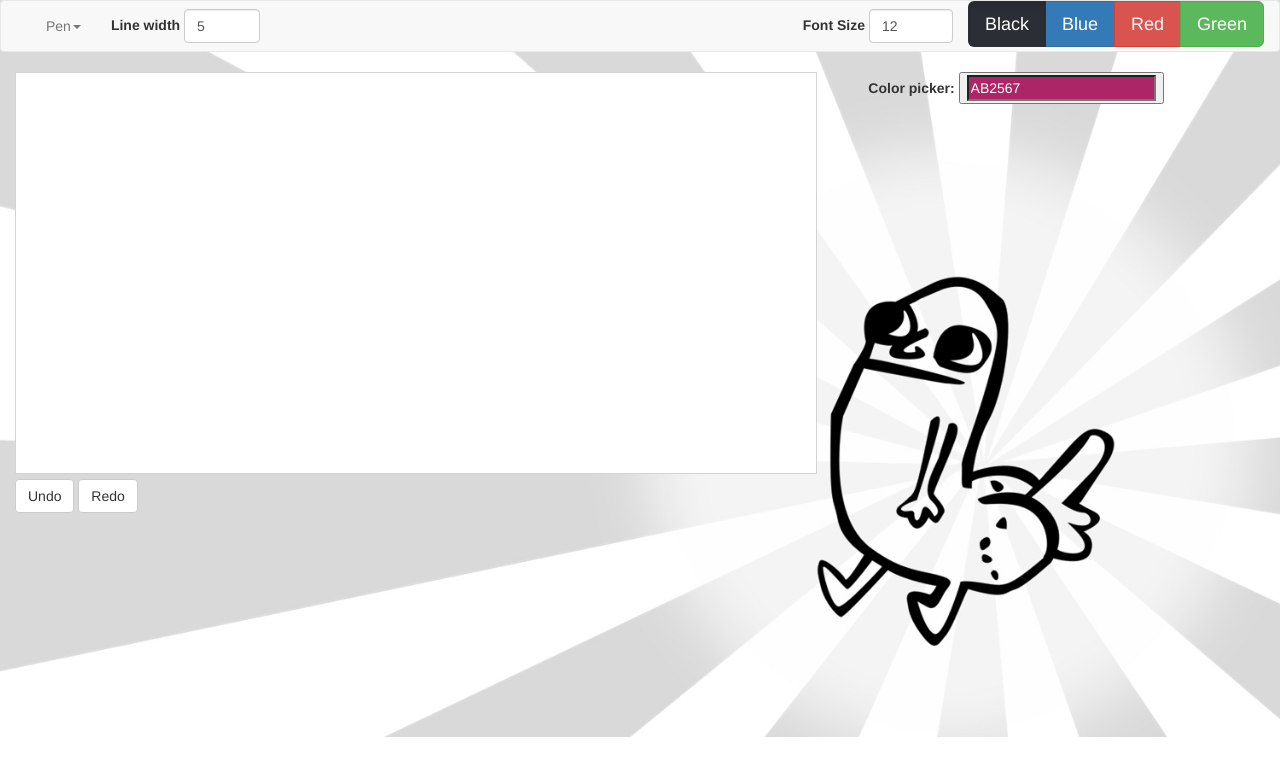
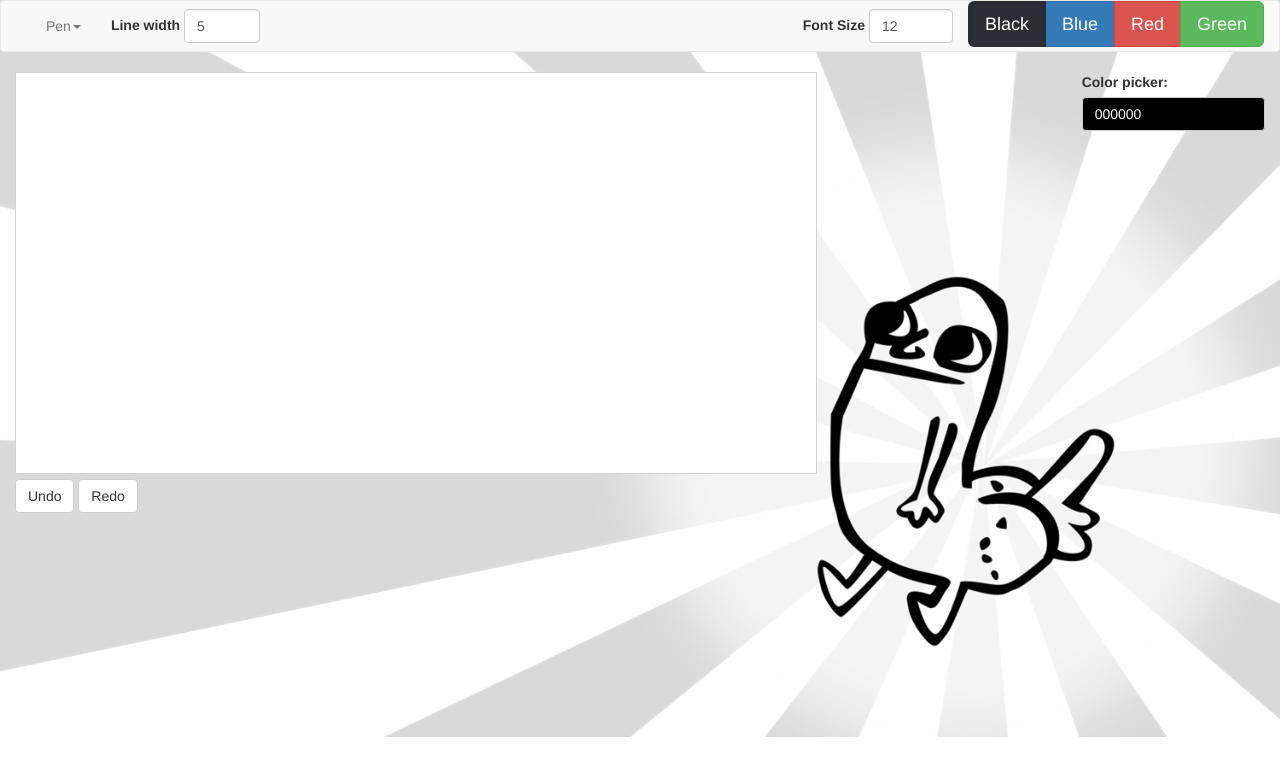
Before and after one commit to oliolafs94/VefforritunPaint, a website: page client/index.html in a window 1280 px wide. Drawn offline with nearby package versions, Linux system fonts and the light colour scheme.

Commit message:
colorpicker css refactored

```diff
--- a/client/index.html
+++ b/client/index.html
@@ -71,15 +71,14 @@
 
     <div class="container-fluid">
       <div class="row">
-        <div class="col-lg-8 col-md-8">
+        <div class="col-lg-10 col-md-10">
           <canvas id="myCanvas" class="white" width="800" height="400">
             Your browser does not support the HTML5 canvas tag.
           </canvas>
           </div>
-          <div class="col-lg-4 col-md-4">
+        <div class="col-lg-2 col-md-2">
             <label for="jscolor" class="col-form-label">Color picker: </label>
-              <button type="button">
-                <input class="jscolor" value="ab2567">
+            <input class="jscolor form-control" value="000000">
         </div>
       </div>
       <div class="row">
--- a/client/js/commands.js
+++ b/client/js/commands.js
@@ -132,7 +132,6 @@ $(document).ready(function () {
     let idClicked = e.target.id;
     eventVars.nextColor = idClicked;
 
-
     $(this).addClass("active").siblings().removeClass("active");
   });
 
```
